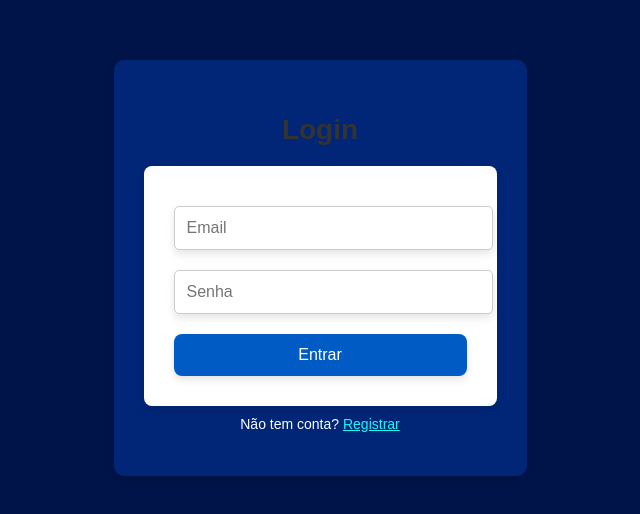
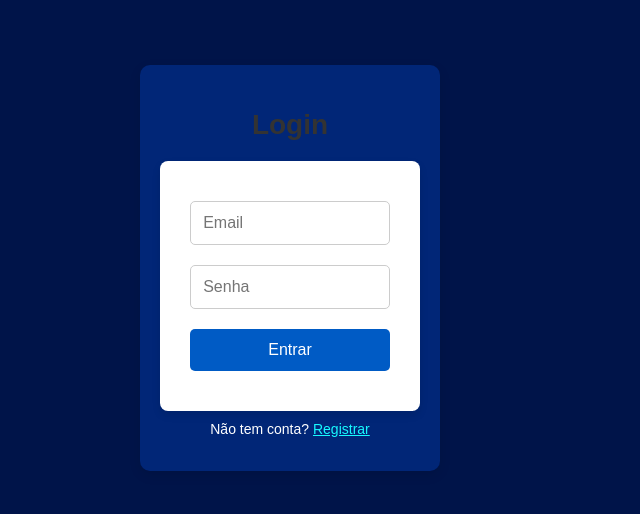
Before and after one commit to lolitopt2/PWA, a React (Create React App) app: page / in a window 1280 px wide. Shown: the part 132-646 px from the top of the page, without its empty margins (350-990 px from the left). Built offline with nearby package versions, Linux system fonts and the light colour scheme.

Commit message:
Ver o  q ta no dc

```diff
--- a/src/App.css
+++ b/src/App.css
@@ -1,67 +1,184 @@
-/* Estilo Geral do Aplicativo */
+/* Estilo geral do aplicativo */
 body {
   font-family: Arial, sans-serif;
-  background-color: #001449; /* Cor de fundo escura */
+  background-color: #001449;
   color: #ffffff;
   margin: 0;
   padding: 0;
 }
 
-/* Caixa principal do layout */
-.main-container {
-  max-width: 1200px;
-  margin: 40px auto;
-  padding: 30px;
-  background-color: #012677; /* Cor do fundo da caixa */
-  border-radius: 10px;
-  box-shadow: 0 4px 12px rgba(0, 0, 0, 0.1);
+/* Navbar Estilizada */
+.navbar {
+  display: flex;
+  justify-content: space-between;
+  align-items: center;
+  background-color: #012677;
+  padding: 15px 30px;
+  position: fixed;
+  top: 0;
+  left: 0;
+  right: 0;
+  z-index: 1000;
+  flex-wrap: wrap; /* Permite que os itens se ajustem em telas pequenas */
 }
 
-/* Cabeçalho */
-h1, h2 {
-  color: #00b4fc; /* Azul claro para cabeçalhos */
-  text-align: center;
+.navbar .nav-links {
+  display: flex;
+  gap: 20px;
+  align-items: center;
+  flex: 1;
 }
 
-/* Botões principais */
-button {
-  padding: 12px 20px;
+.navbar .nav-links a {
+  text-decoration: none;
+  color: white;
+  font-size: 18px;
+  font-weight: 500;
+  transition: color 0.3s ease;
+}
+
+.navbar .nav-links a:hover {
+  color: #00b4fc;
+}
+
+/* Barra lateral com botões estilizados */
+.navbar .user-options {
+  display: flex;
+  gap: 15px;
+}
+
+.navbar .user-options button {
+  padding: 10px 20px;
+  background-color: #005bc5;
+  color: white;
+  border: none;
   border-radius: 5px;
-  border: none;
   font-size: 16px;
   cursor: pointer;
   transition: background-color 0.3s ease;
 }
 
-button:hover {
-  background-color: #005bc5; /* Azul mais forte ao passar o mouse */
+.navbar .user-options button:hover {
+  background-color: #00b4fc;
 }
 
-button.logout-button {
-  background-color: #17f9ff; /* Botão de logout em um tom de azul claro */
-  color: #001449;
+.navbar .logout-button {
+  background-color: #f44336;
 }
 
-button.logout-button:hover {
-  background-color: #00b4fc; /* Alterar o tom quando o mouse passar */
+.navbar .logout-button:hover {
+  background-color: #e53935;
 }
 
-/* Inputs e select (campos de formulário) */
-input, select {
-  padding: 12px;
-  margin: 10px 0;
-  border-radius: 5px;
-  border: 1px solid #ccc;
-  background-color: #ffffff;
-  font-size: 16px;
-  width: 100%;
+/* Menu suspenso para o Admin */
+.navbar .dropdown {
+  position: relative;
 }
 
-input:focus, select:focus {
-  border-color: #00b4fc;
+.navbar .dropdown button {
+  padding: 10px 20px;
+  background-color: #005bc5;
+  color: white;
+  border: none;
+  border-radius: 5px;
+  font-size: 16px;
+  cursor: pointer;
+  transition: background-color 0.3s ease;
 }
 
-/* Tabela de reservas */
+.navbar .dropdown-content {
+  display: none;
+  position: absolute;
+  background-color: #012677;
+  box-shadow: 0 8px 16px rgba(0, 0, 0, 0.2);
+  min-width: 160px;
+  z-index: 1;
+  margin-top: 10px;
+  border-radius: 5px;
+}
+
+.navbar .dropdown.open .dropdown-content {
+  display: block;
+}
+
+.navbar .dropdown-content a {
+  color: white;
+  padding: 12px 16px;
+  text-decoration: none;
+  display: block;
+}
+
+.navbar .dropdown-content a:hover {
+  background-color: #00b4fc;
+}
+
+/* Estilo do menu de navegação para desktop e mobile */
+.main-container {
+  padding: 70px 30px 30px; /* Espaço para a navbar fixa */
+  max-width: 1200px;
+  margin: 0 auto;
+  background-color: #012677;
+  border-radius: 10px;
+  box-shadow: 0 4px 12px rgba(0, 0, 0, 0.1);
+}
+
+/* Estilo do título centralizado */
+.title {
+  text-align: center;
+  font-size: 36px;
+  color: #00b4fc;
+  margin-top: 80px; /* Espaço para a navbar */
+  font-weight: bold;
+}
+
+/* Responsividade para telas pequenas */
+@media (max-width: 768px) {
+  .navbar {
+    flex-direction: column;
+    align-items: flex-start;
+    gap: 10px;
+    padding: 10px; /* Reduz o padding */
+  }
+
+  .navbar .nav-links {
+    flex-direction: column;
+    gap: 10px;
+    width: 100%; /* Aumenta a largura dos links */
+    text-align: left;
+  }
+
+  .navbar .user-options {
+    flex-direction: column;
+    gap: 10px;
+    width: 100%;
+    text-align: left;
+  }
+
+  .navbar .nav-links a {
+    font-size: 16px;
+  }
+
+  .navbar .user-options button {
+    width: 100%;
+    font-size: 14px;
+  }
+
+  /* Logo */
+  .navbar .logo img {
+    width: 120px; /* Reduz o tamanho da imagem do logo em telas pequenas */
+  }
+
+  .main-container {
+    margin-left: 0; /* Remover o espaço da navbar fixa para telas pequenas */
+  }
+
+  .title {
+    font-size: 28px; /* Reduz o tamanho da fonte do título em telas menores */
+    margin-top: 100px; /* Ajuste para o título ficar abaixo da navbar */
+  }
+}
+
+/* Estilo da tabela de reservas */
 .reservas-table {
   width: 100%;
   border-collapse: collapse;
@@ -89,7 +206,7 @@ input:focus, select:focus {
 }
 
 .table-container {
-  background-color: #012677; /* Caixa de tabela */
+  background-color: #012677;
   padding: 20px;
   border-radius: 8px;
   box-shadow: 0 4px 12px rgba(0, 0, 0, 0.2);
@@ -110,7 +227,6 @@ input:focus, select:focus {
   background-color: #e53935;
 }
 
-/* Popup de boas-vindas */
 .welcome-popup {
   position: fixed;
   top: 0;
@@ -148,40 +264,115 @@ input:focus, select:focus {
 .popup-content button:hover {
   background-color: #00b4fc;
 }
-
-/* Estilos para a navegação (nav bar) */
-.navbar {
+/* Novo estilo responsivo para o formulário e títulos */
+form {
   display: flex;
-  justify-content: center;
-  background-color: #001449;
-  padding: 10px;
-  margin-bottom: 20px;
+  flex-direction: column;
+  align-items: center;
+  padding: 20px;
+  background-color: #012677;
+  border-radius: 10px;
+  box-shadow: 0 4px 12px rgba(0, 0, 0, 0.1);
 }
 
-.navbar button {
+form input, form select {
+  padding: 12px;
+  margin: 10px 0;
+  border-radius: 5px;
+  border: 1px solid #ccc;
+  background-color: #ffffff;
+  font-size: 16px;
+  width: 100%;
+  max-width: 400px;
+}
+
+form input:focus, form select:focus {
+  border-color: #00b4fc;
+}
+
+form button {
+  padding: 12px 20px;
+  border-radius: 5px;
+  border: none;
+  font-size: 16px;
+  cursor: pointer;
+  transition: background-color 0.3s ease;
   background-color: #005bc5;
   color: white;
-  padding: 10px 20px;
-  border-radius: 5px;
-  margin: 0 10px;
 }
 
-.navbar button:hover {
+form button:hover {
   background-color: #00b4fc;
 }
 
+form button:disabled {
+  background-color: #aaa;
+  cursor: not-allowed;
+}
+
+/* Título do Formulário */
+.title {
+  text-align: center;
+  font-size: 36px;
+  color: #00b4fc;
+  margin-top: 80px;
+  font-weight: bold;
+}
+
+/* Responsividade */
 @media (max-width: 768px) {
+  .navbar {
+    flex-direction: column;
+    align-items: flex-start;
+    gap: 10px;
+    padding: 10px;
+  }
+
+  .navbar .nav-links {
+    flex-direction: column;
+    gap: 10px;
+    width: 100%;
+    text-align: left;
+  }
+
+  .navbar .user-options {
+    flex-direction: column;
+    gap: 10px;
+    width: 100%;
+    text-align: left;
+  }
+
+  .navbar .nav-links a {
+    font-size: 16px;
+  }
+
+  .navbar .user-options button {
+    width: 100%;
+    font-size: 14px;
+  }
+
   .main-container {
+    margin-left: 0;
     padding: 20px;
   }
 
-  .reservas-table th, .reservas-table td {
-    padding: 10px;
-    font-size: 14px;
+  .title {
+    font-size: 28px;
+    margin-top: 100px;
   }
 
-  .btn-delete {
-    padding: 6px 10px;
+  form {
+    width: 100%;
+    padding: 15px;
+  }
+
+  form input, form select, form button {
+    font-size: 14px;
+    width: 100%;
+    max-width: none;
+  }
+
+  form button {
     font-size: 14px;
   }
 }
--- a/src/components/Login.css
+++ b/src/components/Login.css
@@ -1,7 +1,7 @@
 /* Estilo geral para o body */
 body {
   font-family: Arial, sans-serif;
-  background-color: #001449; /* Cor de fundo escura */
+  background-color: #001449;
   color: #ffffff;
   margin: 0;
   padding: 0;
@@ -9,58 +9,63 @@ body {
   justify-content: center;
   align-items: center;
   height: 100vh; /* Faz a página ocupar toda a altura da tela */
+  overflow-x: hidden; /* Impede que o conteúdo ultrapasse a tela */
+  box-sizing: border-box;
 }
 
 /* Caixa do formulário de login */
 .login-container {
-  background-color: #012677; /* Cor de fundo da caixa de login */
-  padding: 30px;
-
+  background-color: #012677;
+  padding: 20px;
   border-radius: 10px;
   box-shadow: 0px 4px 12px rgba(0, 0, 0, 0.1);
-  width: 100%;
-  max-width: 400px; /* Limita a largura */
+  width: 90%; /* O formulário ocupa 90% da tela */
+  max-width: 400px;
   text-align: center;
+  box-sizing: border-box;
+  margin: 0 auto; /* Garante que o formulário fica centralizado */
 }
 
 /* Títulos */
 h2 {
   font-size: 24px;
-  color: #00b4fc; /* Azul claro */
+  color: #00b4fc;
   margin-bottom: 20px;
+  font-weight: bold;
 }
 
 /* Formulário de login */
-input {
-  width: 100%;
+input, button {
+  width: 100%; /* O campo de input ocupa toda a largura disponível */
   padding: 12px;
   margin: 10px 0;
   border-radius: 5px;
   border: 1px solid #ccc;
   background-color: #ffffff;
   font-size: 16px;
+  box-sizing: border-box;
 }
 
-/* Efeito ao focar no input */
 input:focus {
   border-color: #00b4fc;
 }
 
-/* Botão de login */
 button {
-  width: 100%;
-  padding: 12px;
-  background-color: #005bc5; /* Cor do botão de login */
+  background-color: #005bc5;
   color: white;
   border: none;
-  border-radius: 5px;
   cursor: pointer;
   font-size: 16px;
   transition: background-color 0.3s ease;
 }
 
 button:hover {
-  background-color: #00b4fc; /* Cor do botão quando o mouse passa por cima */
+  background-color: #00b4fc;
+}
+
+button:disabled {
+  background-color: #aaa;
+  cursor: not-allowed;
 }
 
 /* Link para registrar */
@@ -79,3 +84,20 @@ p {
 .toggle-link:hover {
   color: #00b4fc;
 }
+
+/* Responsividade para dispositivos móveis */
+@media (max-width: 768px) {
+  .login-container {
+    width: 90%; /* Formulário ocupa 90% da largura da tela */
+    max-width: 350px; /* Limita o máximo a 350px */
+    padding: 15px;
+  }
+
+  h2 {
+    font-size: 20px; /* Ajusta o tamanho do título para telas menores */
+  }
+
+  input, button {
+    font-size: 14px; /* Ajuste na fonte */
+  }
+}
--- a/src/components/Profile.css
+++ b/src/components/Profile.css
@@ -1,99 +1,95 @@
-/* Estilo geral para o perfil */
+/* Estilo geral do aplicativo */
+body {
+  font-family: Arial, sans-serif;
+  background-color: #001449;
+  color: #ffffff;
+  margin: 0;
+  padding: 0;
+}
+
+/* Perfil */
 .profile-container {
-  font-family: Arial, sans-serif;
-  background-color: #001449; /* Cor de fundo escura */
-  color: #ffffff;
+  padding: 30px;
+  background-color: #012677;
+  border-radius: 10px;
   max-width: 800px;
   margin: 0 auto;
-  padding: 30px;
-  border-radius: 12px;
-  box-shadow: 0px 4px 12px rgba(0, 0, 0, 0.1);
-  display: flex;
-  flex-direction: column;
-  align-items: center;
+  box-shadow: 0 4px 12px rgba(0, 0, 0, 0.1);
 }
 
-/* Título do perfil */
 h2 {
-  font-size: 28px;
-  color: #00b4fc; /* Azul claro */
   text-align: center;
-  margin-bottom: 30px;
+  font-size: 32px;
+  color: #00b4fc;
+  margin-bottom: 20px;
 }
 
-/* Estilos gerais para os inputs */
-input {
-  width: 100%;
+input,
+button {
   padding: 12px;
   margin: 10px 0;
-  border-radius: 8px;
+  border-radius: 5px;
   border: 1px solid #ccc;
   background-color: #ffffff;
   font-size: 16px;
-  transition: border-color 0.3s ease;
+  width: 100%;
 }
 
-/* Efeito de foco nos inputs */
 input:focus {
   border-color: #00b4fc;
-  outline: none; /* Remove o outline padrão */
 }
 
-/* Botão de salvar alterações */
 button {
-  width: 100%;
-  padding: 12px;
-  background-color: #005bc5; /* Azul forte */
+  background-color: #005bc5;
   color: white;
-  border: none;
-  border-radius: 8px;
   cursor: pointer;
-  font-size: 16px;
-  transition: background-color 0.3s ease, transform 0.2s ease;
+  transition: background-color 0.3s ease;
 }
 
-/* Efeito de hover no botão */
 button:hover {
   background-color: #00b4fc;
-  transform: scale(1.05); /* Leve aumento no tamanho para indicar interação */
 }
 
-/* Estilos para mensagens de erro e sucesso */
-.error-message {
-  color: #f44336; /* Vermelho para erros */
-  font-size: 16px;
-  text-align: center;
-  margin-top: 20px;
+button:disabled {
+  background-color: #aaa;
+  cursor: not-allowed;
 }
 
 .success-message {
-  color: #4caf50; /* Verde para sucesso */
-  font-size: 16px;
+  color: green;
   text-align: center;
-  margin-top: 20px;
 }
 
-/* Adiciona o efeito de suavidade e sombras */
-input, button {
-  box-shadow: 0px 4px 8px rgba(0, 0, 0, 0.1);
+.error-message {
+  color: red;
+  text-align: center;
 }
 
-button:active {
-  transform: scale(1); /* Retorna ao tamanho normal ao clicar */
-}
-
-/* Responsividade para telas menores */
+/* Responsividade para telas pequenas */
 @media (max-width: 768px) {
   .profile-container {
     padding: 20px;
   }
 
   h2 {
-    font-size: 24px;
+    font-size: 28px;  /* Reduz o tamanho do título em telas pequenas */
   }
 
-  input, button {
-    font-size: 14px;
-    padding: 10px;
+  input,
+  button {
+    font-size: 14px;  /* Reduz o tamanho da fonte para dispositivos móveis */
+    width: 100%; /* Garante que os campos ocupem a largura total */
+  }
+
+  /* Ajustes no título do formulário */
+  .title {
+    font-size: 28px;
+    margin-top: 100px;
+  }
+
+  /* Ajuste de padding no formulário */
+  form {
+    width: 100%;
+    padding: 15px;
   }
 }
--- a/src/components/Register.css
+++ b/src/components/Register.css
@@ -1,65 +1,70 @@
 /* Estilo geral para o body */
 body {
   font-family: Arial, sans-serif;
-  background-color: #001449; /* Cor de fundo escura */
+  background-color: #001449;
   color: #ffffff;
   margin: 0;
   padding: 0;
   display: flex;
   justify-content: center;
   align-items: center;
-  height: 100vh; /* Faz a página ocupar toda a altura da tela */
+  height: 100vh;
+  overflow-x: hidden;
+  box-sizing: border-box;
 }
 
 /* Caixa do formulário de registro */
 .register-container {
-  background-color: #012677; /* Cor de fundo da caixa de registro */
-  padding: 30px;
+  background-color: #012677;
+  padding: 20px;
   border-radius: 10px;
   box-shadow: 0px 4px 12px rgba(0, 0, 0, 0.1);
-  width: 100%;
-  max-width: 400px; /* Limita a largura */
+  width: 90%; /* O formulário ocupa 90% da tela */
+  max-width: 400px;
   text-align: center;
+  box-sizing: border-box;
+  margin: 0 auto; /* Garante que o formulário fica centralizado */
 }
 
 /* Títulos */
 h2 {
   font-size: 24px;
-  color: #00b4fc; /* Azul claro */
+  color: #00b4fc;
   margin-bottom: 20px;
 }
 
 /* Formulário de registro */
-input {
-  width: 100%;
+input, button {
+  width: 100%; /* O campo de input ocupa toda a largura disponível */
   padding: 12px;
   margin: 10px 0;
   border-radius: 5px;
   border: 1px solid #ccc;
   background-color: #ffffff;
   font-size: 16px;
+  box-sizing: border-box;
 }
 
-/* Efeito ao focar no input */
 input:focus {
   border-color: #00b4fc;
 }
 
-/* Botão de registro */
 button {
-  width: 100%;
-  padding: 12px;
-  background-color: #005bc5; /* Cor do botão de registro */
+  background-color: #005bc5;
   color: white;
   border: none;
-  border-radius: 5px;
   cursor: pointer;
   font-size: 16px;
   transition: background-color 0.3s ease;
 }
 
 button:hover {
-  background-color: #00b4fc; /* Cor do botão quando o mouse passa por cima */
+  background-color: #00b4fc;
+}
+
+button:disabled {
+  background-color: #aaa;
+  cursor: not-allowed;
 }
 
 /* Link para login */
@@ -78,3 +83,20 @@ p {
 .toggle-link:hover {
   color: #00b4fc;
 }
+
+/* Responsividade para dispositivos móveis */
+@media (max-width: 768px) {
+  .register-container {
+    width: 90%; /* Formulário ocupa 90% da largura da tela */
+    max-width: 350px; /* Limita o máximo a 350px */
+    padding: 15px;
+  }
+
+  h2 {
+    font-size: 20px;
+  }
+
+  input, button {
+    font-size: 14px;
+  }
+}
```
Also changed, not shown: src/App.js (+24 -8 lines), src/components/AdminReservations.css (+18 -4 lines), src/components/Profile.js (+64 -6 lines), src/components/Reservas.js (+30 -1 lines), public/Beetlejuice_onstage.jpg (added).
